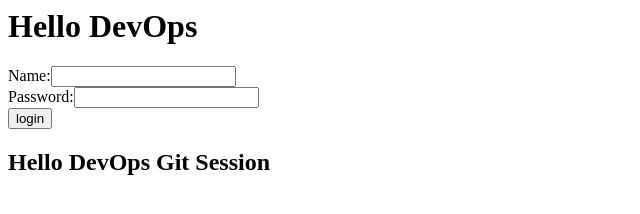
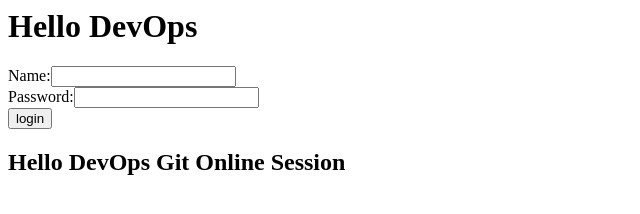
Before and after one commit to RiteshDevOpsTrainer/feb2020, a plain HTML site: page WebContent/index.html in a window 1280 px wide. Shown: the whole page, without its empty margins (0-640 px from the left). Drawn offline with Linux system fonts and the light colour scheme.

Commit message:
first uat branch commit

```diff
--- a/WebContent/index.html
+++ b/WebContent/index.html
@@ -6,4 +6,4 @@ Password:<input type="password" name="userPass"/><br/>
 <input type="submit" value="login"/>
 </form>
 
-<h2>Hello DevOps Git Session </h2>
+<h2>Hello DevOps Git Online Session </h2>
```
